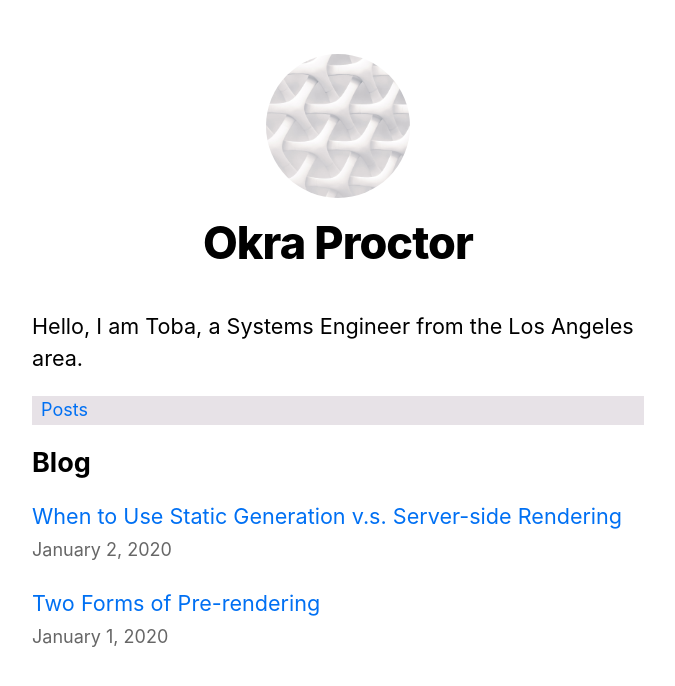
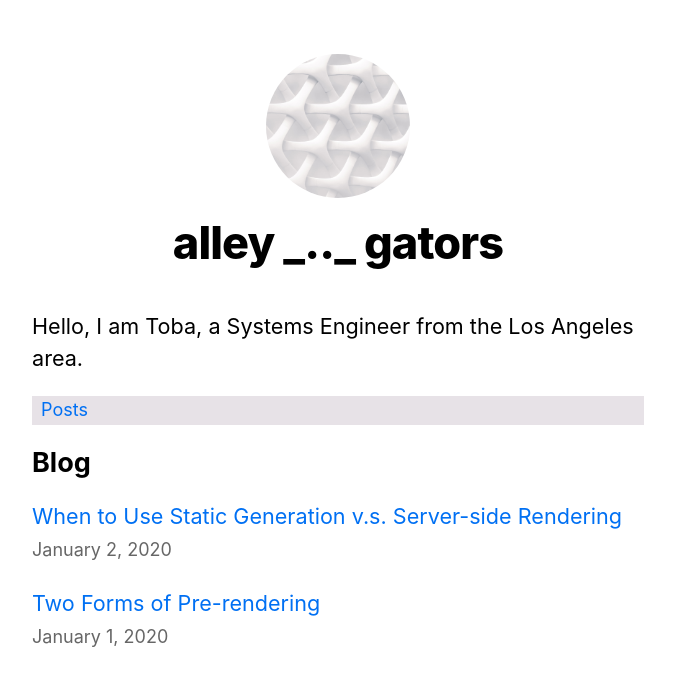
Before and after one commit to codatoacoder/personalsite, a Next.js app: page / in a window 1280 px wide. Shown: the top 686 px of the page, without its empty margins (302-977 px from the left). Built offline with nearby package versions, Linux system fonts and the light colour scheme.

Commit message:
yet another verbiage update

```diff
--- a/components/layout.js
+++ b/components/layout.js
@@ -4,7 +4,7 @@ import styles from './layout.module.css'
 import utilStyles from '../styles/utils.module.css'
 import Link from 'next/link'
 
-const name = 'Okra Proctor'
+const name = 'alley _.._ gators'
 export const siteTitle = 'TOX Next.js'
 
 export default function Layout({ children, home }) {
```
